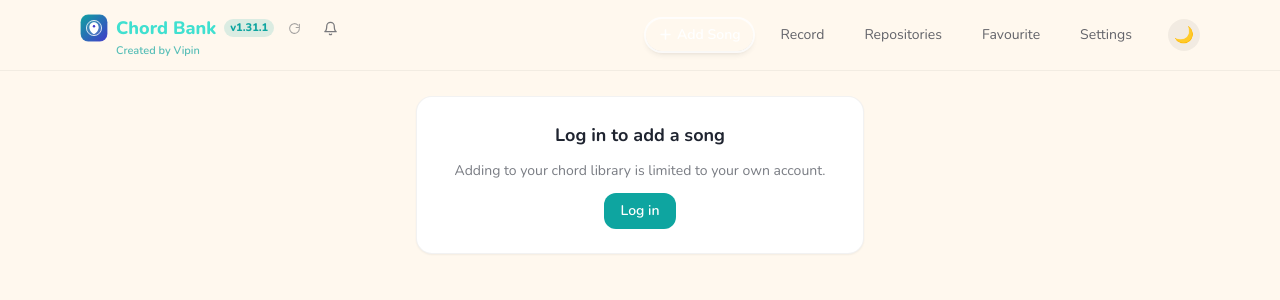
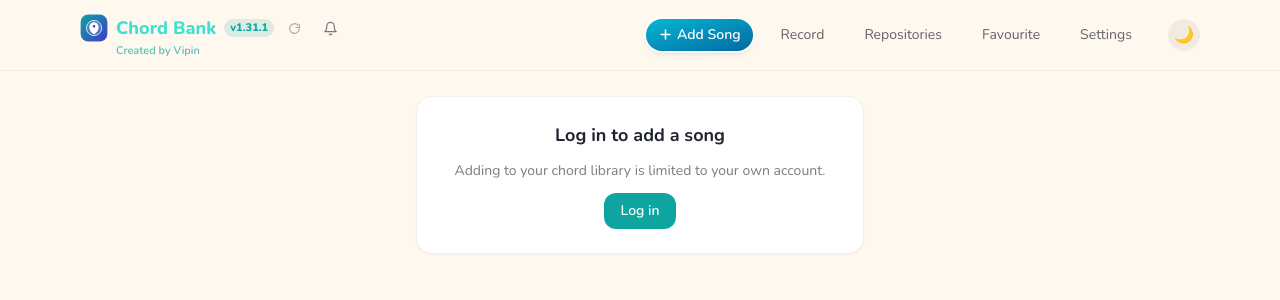
Before and after one commit to vipinlakhanpal-vipin/Chord-Bank, a Next.js app: page /songs/new in a window 1280 px wide. Shown: the top 300 px of the page. Built offline with nearby package versions, Linux system fonts and the light colour scheme; no server answers; the database is empty.

Commit message:
Add files via upload

```diff
--- a/components/Navbar.tsx
+++ b/components/Navbar.tsx
@@ -68,7 +68,7 @@ export default function Navbar() {
             href={user ? "/songs/new" : "/login"}
             aria-label="Add Song"
             title="Add Song"
-            className={`flex items-center gap-1 px-3 py-1.5 rounded-full text-sm font-semibold whitespace-nowrap text-white bg-gradient-to-br from-teal-500 to-cyan-600 transition-all ${
+            className={`flex items-center gap-1 px-3 py-1.5 rounded-full text-sm font-semibold whitespace-nowrap text-white bg-gradient-to-br from-cyan-500 to-sky-700 transition-all ${
               pathname === "/songs/new" ? "opacity-100 ring-2 ring-white/80 shadow-md" : "opacity-80 hover:opacity-100"
             }`}
           >
@@ -83,7 +83,7 @@ export default function Navbar() {
               href={l.href}
               className={`text-sm px-3 py-1.5 rounded-full transition-colors whitespace-nowrap ${
                 pathname === l.href
-                  ? "text-white font-semibold bg-gradient-to-br from-teal-500 to-cyan-600 shadow-md"
+                  ? "text-white font-semibold bg-gradient-to-br from-cyan-500 to-sky-700 shadow-md"
                   : "text-ink/70 dark:text-cream/70"
               }`}
             >
@@ -103,7 +103,7 @@ export default function Navbar() {
             href="/record"
             aria-label="Record"
             title="Record"
-            className={`flex items-center gap-1 px-2.5 py-1.5 rounded-full text-[11px] font-bold text-white bg-gradient-to-br from-teal-500 to-cyan-600 transition-all ${
+            className={`flex items-center gap-1 px-2.5 py-1.5 rounded-full text-[11px] font-bold text-white bg-gradient-to-br from-cyan-500 to-sky-700 transition-all ${
               pathname === "/record" ? "opacity-100 ring-2 ring-white/80 shadow-md" : "opacity-75 hover:opacity-100"
             }`}
           >
--- a/components/SongForm.tsx
+++ b/components/SongForm.tsx
@@ -14,6 +14,11 @@ import { useRepositories } from "@/lib/useRepositories";
 // families, so every chip stays a real, filled color at all times. Full
 // literal class strings — Tailwind's build-time scanner needs the exact
 // "from-rose-500 to-pink-600" token to appear in source.
+// NOTE: never use "teal-NNN" or "indigo-NNN" — tailwind.config.ts overrides
+// those color *names* with flat brand hexes, wiping out Tailwind's own
+// numbered shade scale for them, so e.g. "to-indigo-600" silently generates
+// no CSS (the Devotional chip below used to fade to nothing for exactly
+// this reason). Stick to real full-shade-scale colors like violet/blue/cyan.
 const GENRE_STYLES: Record<Genre, string> = {
   Romantic: "from-rose-500 to-pink-600",
   Classic: "from-amber-500 to-orange-600",
@@ -21,7 +26,7 @@ const GENRE_STYLES: Record<Genre, string> = {
   Wedding: "from-fuchsia-500 to-purple-600",
   Party: "from-orange-500 to-red-600",
   Emotional: "from-sky-500 to-blue-600",
-  Devotional: "from-violet-500 to-indigo-600",
+  Devotional: "from-violet-500 to-blue-700",
   Patriotic: "from-lime-500 to-green-700",
 };
 
```
